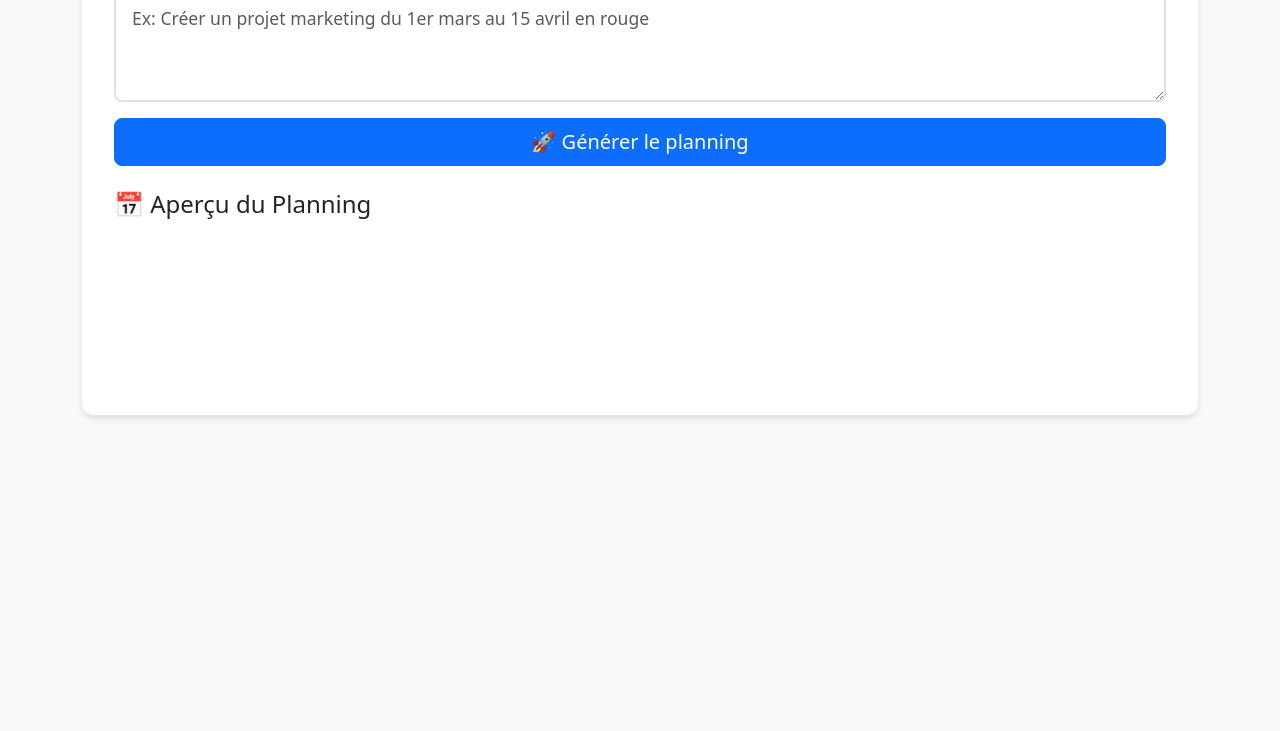
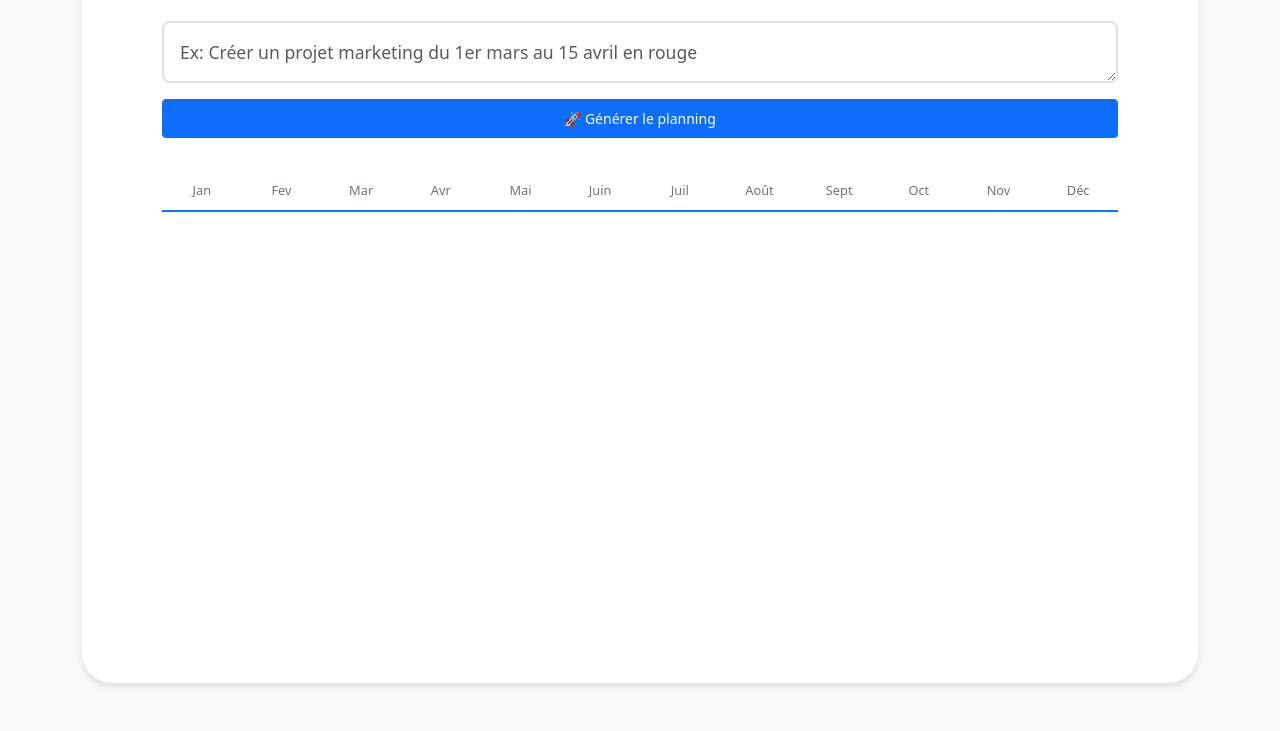
Before and after one commit to Vinh-thuy/lllm_powerpoint, a plain HTML site: page app/templates/index.html in a window 1280 px wide. Shown: the part 165-896 px from the top of the page. Before the commit the page ends 800 px from the top, so only its background shows below. Drawn offline with nearby package versions, Linux system fonts and the light colour scheme; no server answers.

Commit message:
Ajustement HTML

```diff
--- a/app/templates/index.html
+++ b/app/templates/index.html
@@ -8,11 +8,16 @@
     <style>
         .roadmap-container {
             background: #f8f9fa;
-            border-radius: 12px;
-            padding: 2rem;
+            border-radius: 30px;
+            padding: 5rem;
             box-shadow: 0 4px 6px rgba(0,0,0,0.1);
+            min-height: 100vh; /* Utiliser 80% de la hauteur de la fenêtre */
+            display: flex;
+            flex-direction: column;
         }
         .timeline {
+            flex-grow: 1; /* Permettre au timeline de prendre l'espace restant */
+            margin-bottom: 2rem; /* Ajouter de l'espace en bas */
             position: relative;
             min-height: 100px;
             height: auto;
@@ -44,12 +49,26 @@
             border-color: #0d6efd;
             box-shadow: none;
         }
+        .timeline-axis {
+            position: relative;
+            width: 100%;
+            height: 50px;
+            border-bottom: 2px solid #007bff;
+            margin-bottom: 1rem;
+        }
+        .timeline-month {
+            position: absolute;
+            bottom: 10px; /* Réduire l'espace sous l'axe */
+            transform: translateX(-50%);
+            font-size: 0.8rem;
+            color: #6c757d;
+        }
     </style>
 </head>
 <body class="bg-light">
     <div class="container py-5">
         <div class="roadmap-container bg-white">
-            <h1 class="mb-4 text-primary">🛠 Gestionnaire de Projets</h1>
+            <h1 class="mb-4 text-primary h3">🛠 Gestionnaire de Projets</h1>
 
             <div class="mb-4">
                 <form id="prompt-form" onsubmit="return submitPrompt(event)">
@@ -57,9 +76,9 @@
                         id="prompt-input"
                         class="form-control mb-3"
                         placeholder="Ex: Créer un projet marketing du 1er mars au 15 avril en rouge"
-                        rows="3"
+                        rows="1"
                     ></textarea>
-                    <button type="submit" class="btn btn-primary btn-lg w-100">
+                    <button type="submit" class="btn btn-primary btn-sm w-100 py-2">
                         🚀 Générer le planning
                     </button>
                 </form>
@@ -71,7 +90,7 @@
                 </div>
             </div>
 
-            <h4 class="mb-3">📅 Aperçu du Planning</h4>
+            <div class="timeline-axis" id="timeline-axis"></div>
             <div id="roadmap-preview" class="timeline">
                 <!-- Les tâches seront ajoutées dynamiquement ici -->
             </div>
@@ -117,9 +136,24 @@
             ).join('')
         }
 
+        function createTimelineAxis() {
+            const months = ['Jan', 'Fev', 'Mar', 'Avr', 'Mai', 'Juin',
+                            'Juil', 'Août', 'Sept', 'Oct', 'Nov', 'Déc'];
+            const axisElement = document.getElementById('timeline-axis');
+
+            months.forEach((month, index) => {
+                const monthElement = document.createElement('div');
+                monthElement.classList.add('timeline-month');
+                monthElement.style.left = `${(index + 0.5) * (100 / 12)}%`;
+                monthElement.textContent = month;
+                axisElement.appendChild(monthElement);
+            });
+        }
+
         // Actualisation automatique toutes les 10 secondes
         setInterval(updatePreview, 10000)
-        window.onload = updatePreview
+        window.addEventListener('load', updatePreview);
+        window.addEventListener('load', createTimelineAxis);
     </script>
 </body>
 </html>
```
Also changed, not shown: app/templates/roadmap.html (deleted, +0 -10 lines), img_src/Capture d’écran 2025-02-05 à 23.44.38.png (deleted), img_src/Capture d’écran 2025-02-05 à 23.48.09.png (deleted), img_src/Capture d’écran 2025-02-05 à 23.50.12.png (deleted), img_src/Capture d’écran 2025-02-06 à 02.04.24.png (added), img_src/Capture d’écran 2025-02-06 à 02.16.18.png (added).
